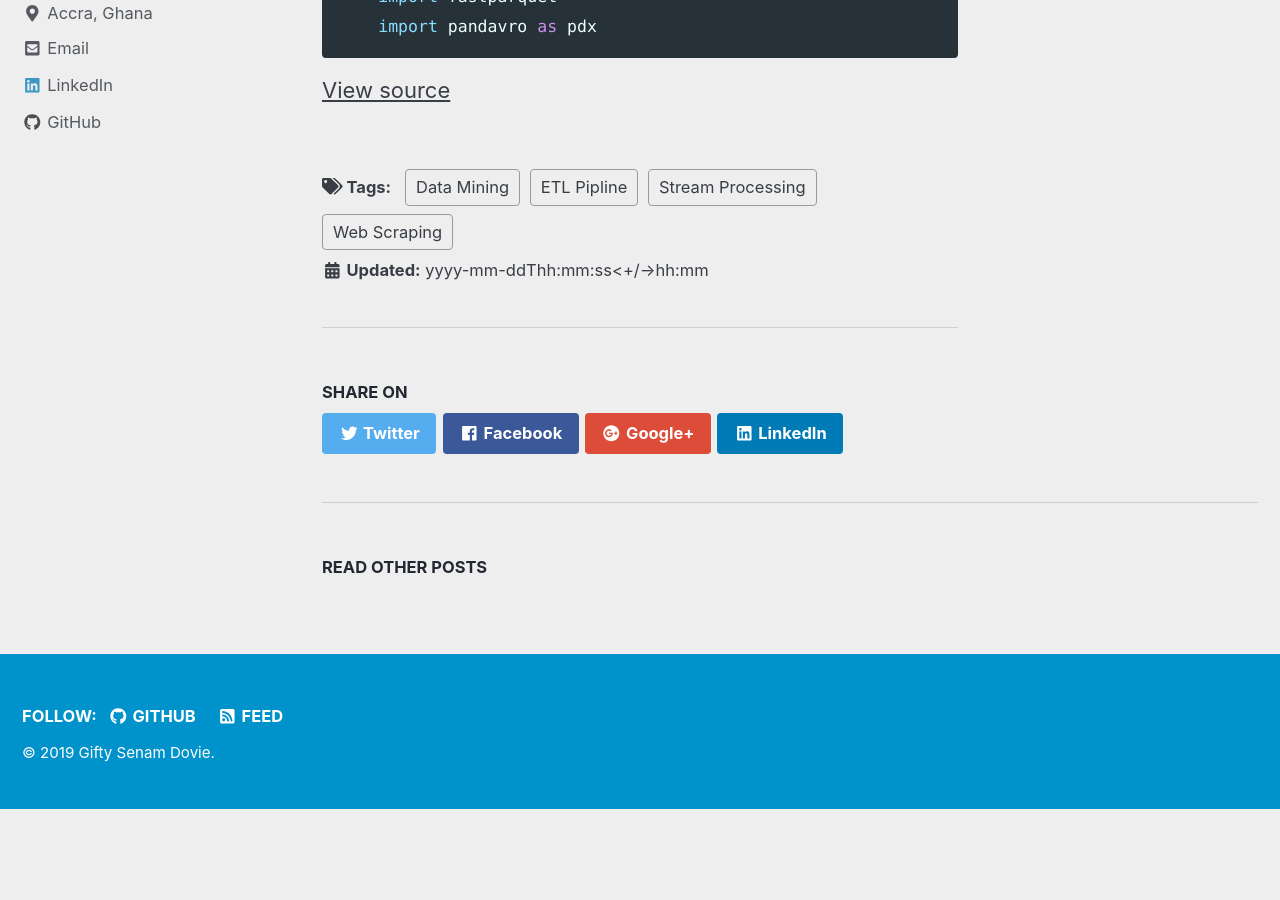
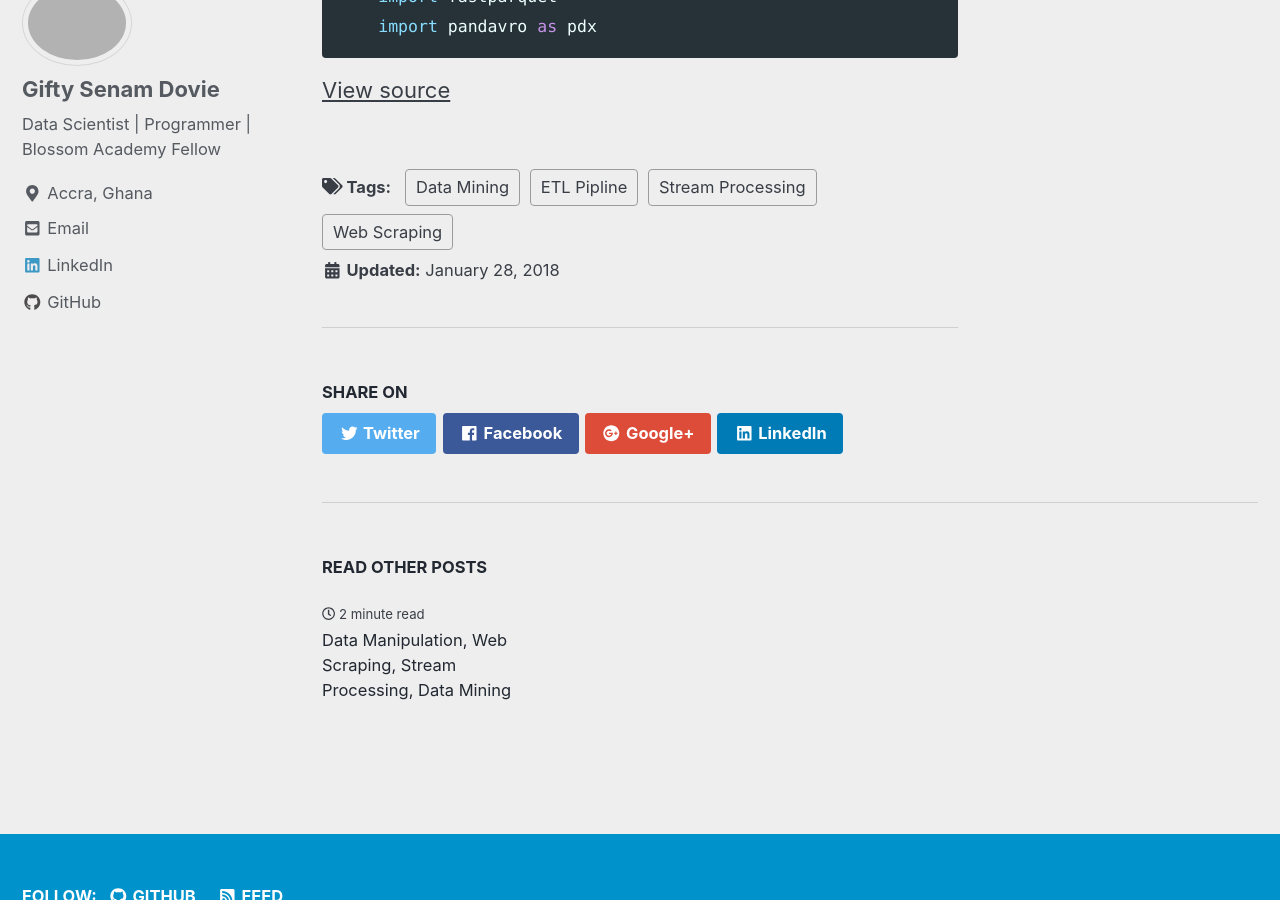
Before and after one commit to EnaSmoak/EnaSmoak.github.io, a Jekyll site: the page built from _posts/2018-01-28-perceptron.md, in a window 1280 px wide and 900 px high, scrolled down 6534 px. Built offline with Jekyll 4.4.1, drawn with Linux system fonts in a browser that asks for light colours; nearby versions of some CDN libraries; before the commit the page ends 7343 px from its top, so only the background shows below that.

Commit message:
revert lastest change

```diff
--- a/_layouts/single.html
+++ b/_layouts/single.html
@@ -52,9 +52,9 @@
         {% endif %}
         {% include page__taxonomy.html %}
         {% if page.last_modified_at %}
-          <p class="page__date"><strong><i class="fas fa-fw fa-calendar-alt" aria-hidden="true"></i> {{ site.data.ui-text[site.locale].date_label | default: "Updated:" }}</strong> <time datetime="{{ page.last_modified_at | date: "yyyy-mm-ddThh:mm:ss<+/->hh:mm" }}">{{ page.last_modified_at | date: "%B %d, %Y" }}</time></p>
+          <p class="page__date"><strong><i class="fas fa-fw fa-calendar-alt" aria-hidden="true"></i> {{ site.data.ui-text[site.locale].date_label | default: "Updated:" }}</strong> <time datetime="{{ page.last_modified_at | date: "%Y-%m-%d" }}">{{ page.last_modified_at | date: "%B %d, %Y" }}</time></p>
         {% elsif page.date %}
-          <p class="page__date"><strong><i class="fas fa-fw fa-calendar-alt" aria-hidden="true"></i> {{ site.data.ui-text[site.locale].date_label | default: "Updated:" }}</strong> <time datetime="{{ page.date | date_to_xmlschema }}">{{ page.date | date: "yyyy-mm-ddThh:mm:ss<+/->hh:mm" }}</time></p>
+          <p class="page__date"><strong><i class="fas fa-fw fa-calendar-alt" aria-hidden="true"></i> {{ site.data.ui-text[site.locale].date_label | default: "Updated:" }}</strong> <time datetime="{{ page.date | date_to_xmlschema }}">{{ page.date | date: "%B %d, %Y" }}</time></p>
         {% endif %}
       </footer>
 
@@ -71,7 +71,7 @@
   {% comment %}<!-- only show related on a post page when `related: true` -->{% endcomment %}
   {% if page.id and page.related and site.related_posts.size > 0 %}
     <div class="page__related">
-      <h4 class="page__related-title">{{ site.data.ui-text[site.locale].related_label | default: "More Posts" }}</h4>
+      <h4 class="page__related-title">{{ site.data.ui-text[site.locale].related_label | default: "You May Also Enjoy" }}</h4>
       <div class="grid__wrapper">
         {% for post in site.related_posts limit:4 %}
           {% include archive-single.html type="grid" %}
@@ -81,10 +81,10 @@
   {% comment %}<!-- otherwise show recent posts if no related when `related: true` -->{% endcomment %}
   {% elsif page.id and page.related %}
     <div class="page__related">
-      <h4 class="page__related-title">{{ site.data.ui-text[site.locale].related_label | default: "Thanks!!" }}</h4>
+      <h4 class="page__related-title">{{ site.data.ui-text[site.locale].related_label | default: "You May Also Enjoy" }}</h4>
       <div class="grid__wrapper">
         {% for post in site.posts limit:4 %}
-         <!--{% include archive-single.html type="grid" %}-->
+          {% include archive-single.html type="grid" %}
         {% endfor %}
       </div>
     </div>
```
